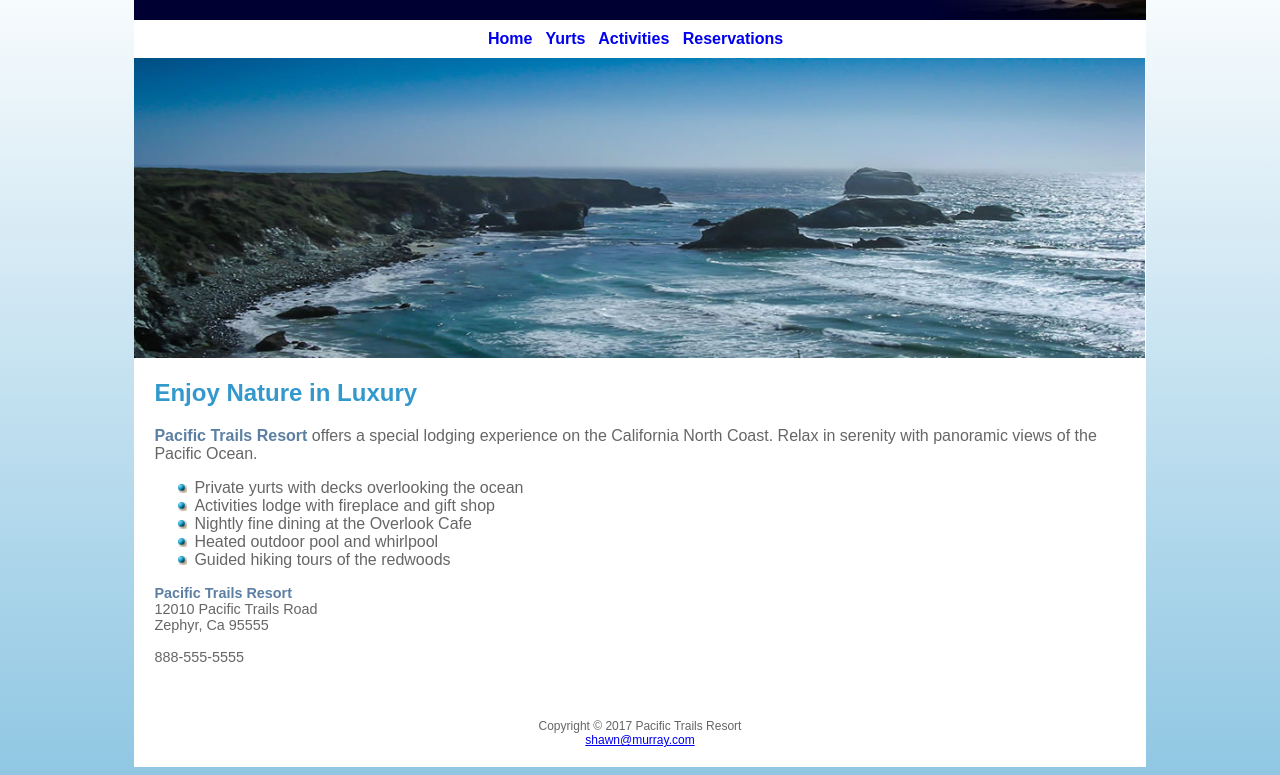
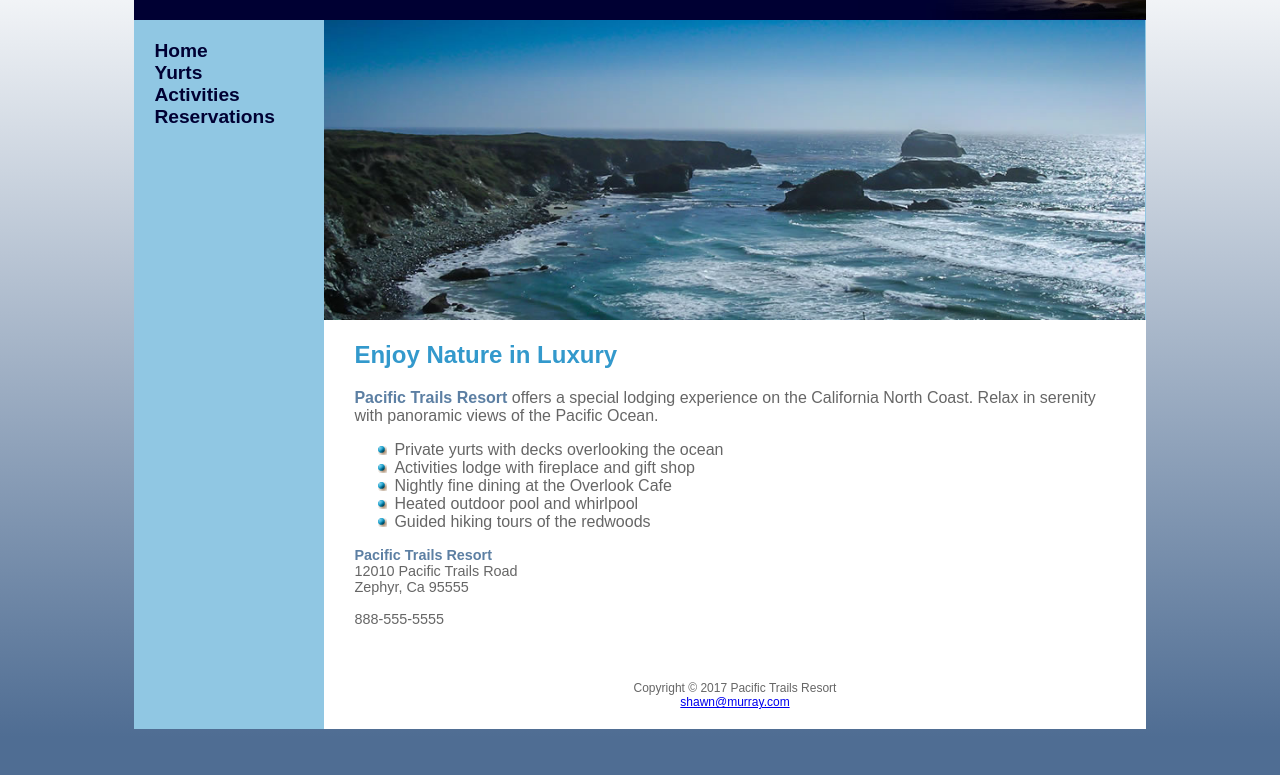
Before and after one commit to mur7ay/PTW, a plain HTML site: page index.html in a window 1280 px wide. Shown: the part 63-838 px from the top of the page. After the commit the page ends 800 px from the top, so only its background shows below. Drawn offline with Linux system fonts and the light colour scheme.

Commit message:
Added a two-column page layout

```diff
--- a/index.html
+++ b/index.html
@@ -20,10 +20,12 @@
         </header>
 
         <nav>
-            <a href="index.html">Home</a> &nbsp
-            <a href="yurts.html">Yurts</a> &nbsp
-            <a href="activities.html">Activities</a> &nbsp
-            <a href="#">Reservations</a> &nbsp
+            <ul>
+                <li><a href="index.html">Home</a></li>
+                <li><a href="yurts.html">Yurts</a></li>
+                <li><a href="activities.html">Activities</a></li>
+                <li><a href="#">Reservations</a></li>
+            </ul>
         </nav>
 
         <div id="homehero">
--- a/pacific.css
+++ b/pacific.css
@@ -1,8 +1,8 @@
 body {
-  background-color: #90C7E3;
+  background-color: #4F6D93;
   color: #666666;
   font-family: sans-serif;
-  background-image: linear-gradient(to bottom, #FFF, #90C7E3);
+  background-image: linear-gradient(to bottom, #FFF, #4f6d93);
   background-repeat: no-repeat;
 }
 
@@ -10,15 +10,17 @@ body {
   margin-left: auto;
   margin-right: auto;
   width: 80%;
-  background-color: #FFF;
+  background-color: #90c7e3;
   min-width: 960px;
   max-width: 2048px;
   box-shadow: 3px #333;
 }
 
 main {
-  padding: 1px 20px 20px;
+  padding: 1px 20px 20px 30px;
   display: block;
+  background-color: #fff;
+  margin-left: 190px;
 }
 
 header {
@@ -33,14 +35,33 @@ header {
 }
 
 nav {
-  background-color: #FFF;
   font-weight: bold;
-  text-align: center;
-  padding: 10px;
+  padding: 20px;
+  float: left;
+  width: 160px;
+}
+
+nav ul {
+  margin: 0;
+  padding-left: 0;
+  font-size: 1.2em;
+  list-style: none;
 }
 
 nav a {
   text-decoration: none;
+}
+
+nav a:link {
+  color: #000033;
+}
+
+nav a:visited {
+  color: #344873;
+}
+
+nav a:hover {
+  color: #fff;
 }
 
 h1 {
@@ -59,7 +80,7 @@ h3 {
   font-family: sans-serif;
 }
 
-ul {
+main ul {
   list-style-image: url(marker.gif);
 }
 
@@ -68,6 +89,8 @@ footer {
   text-align: center;
   font-family: sans-serif;
   padding: 20px;
+  margin-left: 190px;
+  background-color: #fff;
 }
 
 dt {
@@ -85,6 +108,7 @@ dt {
 
 #homehero {
   height: 300px;
+  margin-left: 190px;
   background-size: 100% 100%;
   background-repeat: no-repeat;
   background-image: url(coasthero.jpg);
@@ -92,6 +116,7 @@ dt {
 
 #yurthero {
   height: 300px;
+  margin-left: 190px;
   background-size: 100% 100%;
   background-repeat: no-repeat;
   background-image: url(yurthero.jpg);
@@ -99,6 +124,7 @@ dt {
 
 #trailhero {
   height: 300px;
+  margin-left: 190px;
   background-size: 100% 100%;
   background-repeat: no-repeat;
   background-image: url(trailhero.jpg);
```
Also changed, not shown: activities.html (+6 -4 lines), yurts.html (+6 -4 lines).
